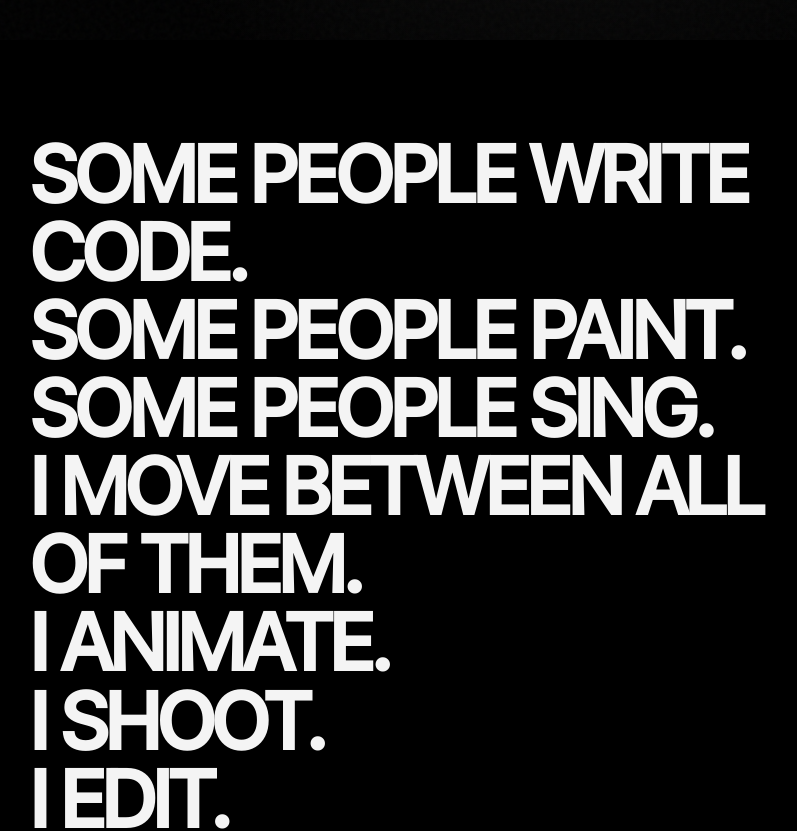
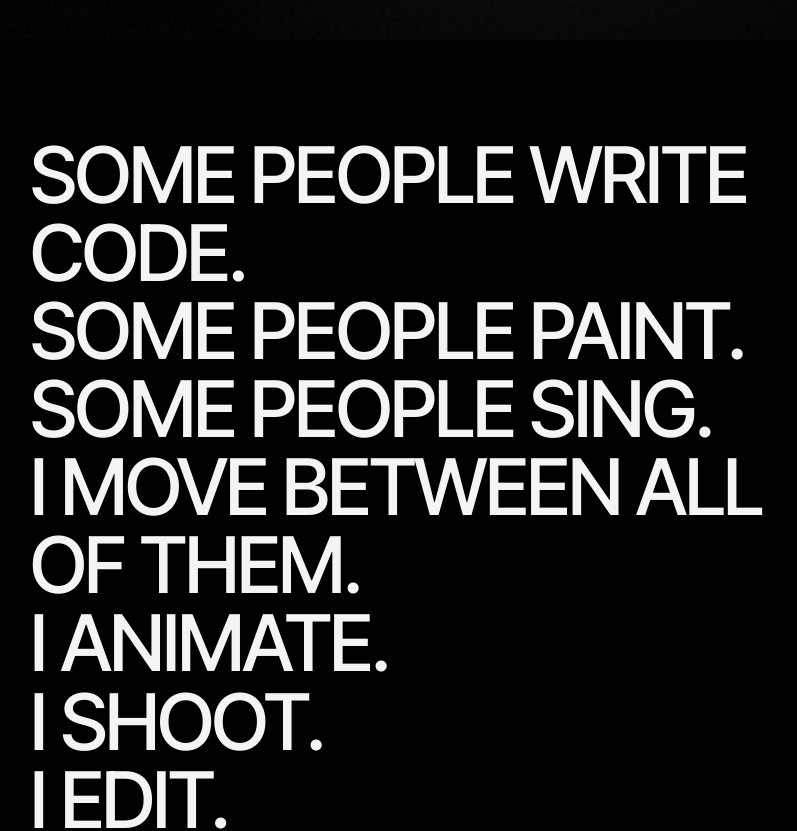
Before and after one commit to Lucy73400/vaibhav-portfolio, a React (Vite) app: page / in a window 1280 px wide. Shown: the part 760-1591 px from the top of the page, without its empty margins (98-895 px from the left). Built offline with nearby package versions, Linux system fonts and the light colour scheme; a web font is replaced by a local one.

Commit message:
font sixe changed

```diff
--- a/src/sections/Philosophy.jsx
+++ b/src/sections/Philosophy.jsx
@@ -36,11 +36,11 @@ function PhiLine({ text, index }) {
           : { opacity: 0, y: 30, filter: 'blur(10px)' }
       }
       transition={{
-        duration: 0.85,
+        duration: 0.55, // Slightly faster (was 0.85)
         delay: index * STAGGER,
         ease: EASE,
       }}
-      // Hover: slight brightness + scale 1.015, no color change
+      // Hover: slight brightness + scale 1.015
       whileHover={{
         scale: 1.015,
         color: '#FFFFFF',
@@ -51,7 +51,7 @@ function PhiLine({ text, index }) {
         originY: 0.5,
         margin: 0,
         padding: 0,
-        fontWeight: 600, // ← Changed from Bold to SemiBold
+        fontWeight: 500, // Medium
       }}
     >
       {text}
```
